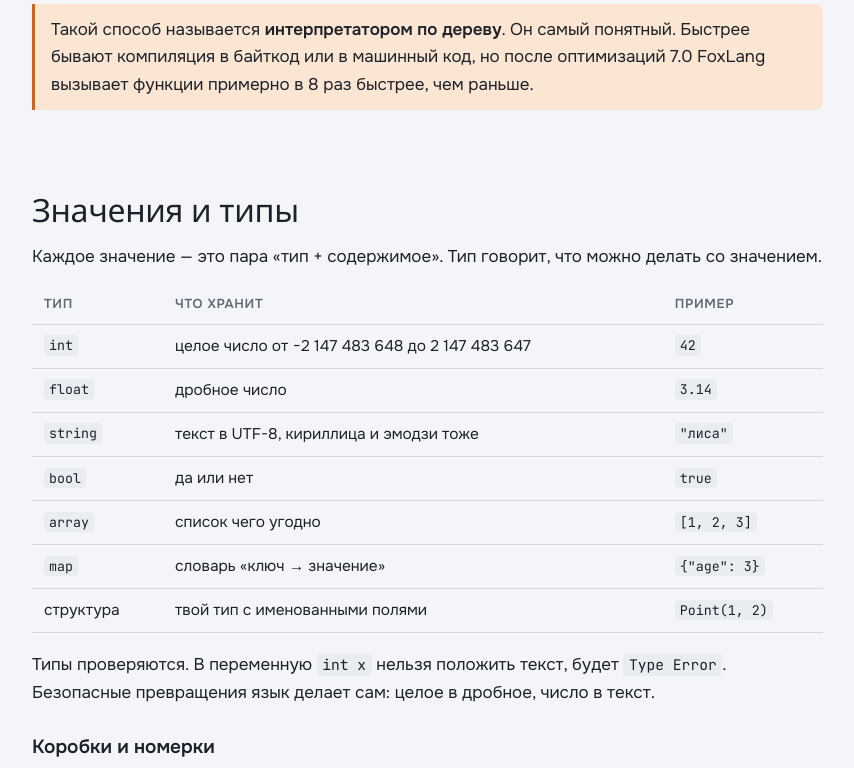
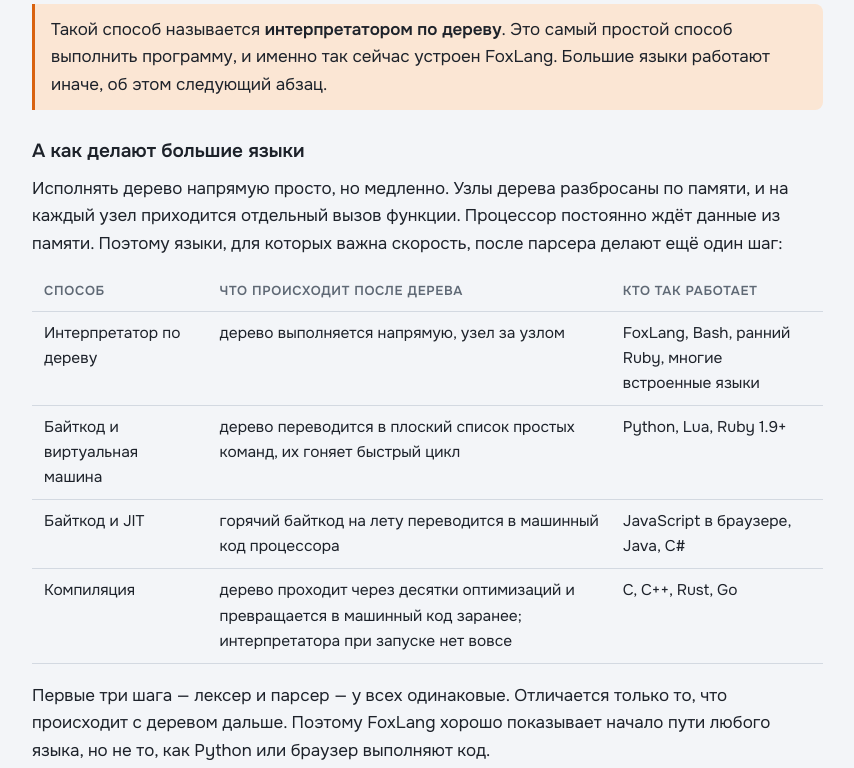
Before and after one commit to SkrinVex/FoxLang, a plain HTML site: page site/index.html in a window 1280 px wide. Shown: the part 2580-3348 px from the top of the page, without its empty margins (324-1178 px from the left). Drawn offline with Linux system fonts and the light colour scheme; a web font is replaced by a local one.

Commit message:
docs(site): say how larger languages run code, and what is specific to FoxLang
A comparison of tree walking, bytecode VMs, JIT and ahead-of-time
compilation; the return flag and the copy rule are marked as FoxLang's own.

```diff
--- a/site/index.html
+++ b/site/index.html
@@ -390,7 +390,22 @@ img { max-width: 100%; }
       <p>Парсер (<code>src/core/Parser.cpp</code>) знает грамматику: что после <code>int</code> идёт имя, потом <code>=</code>, потом выражение и <code>;</code>. Из токенов он строит <strong>дерево</strong>, его ещё называют AST. Умножение оказывается глубже сложения, поэтому считается раньше. Так и получается правило «умножение раньше сложения». Если грамматика нарушена, парсер сообщает <code>Syntax Error</code> с номером строки.</p>
       <h3>Шаг 3. Интерпретатор</h3>
       <p>У каждого вида узла дерева есть метод <code>eval</code> — «вычисли себя». Число возвращает себя. Сложение просит посчитать левую и правую ветку и складывает их. Объявление переменной кладёт результат в ячейку. Все виды узлов описаны в <code>include/foxlang/AST.h</code>: <code>if</code>, <code>while</code>, вызов функции, <code>a[i]</code>, <code>p.x</code>, <code>try</code> и остальные.</p>
-      <div class="note"><p>Такой способ называется <strong>интерпретатором по дереву</strong>. Он самый понятный. Быстрее бывают компиляция в байткод или в машинный код, но после оптимизаций 7.0 FoxLang вызывает функции примерно в 8 раз быстрее, чем раньше.</p></div>
+      <div class="note"><p>Такой способ называется <strong>интерпретатором по дереву</strong>. Это самый простой способ выполнить программу, и именно так сейчас устроен FoxLang. Большие языки работают иначе, об этом следующий абзац.</p></div>
+
+      <h3>А как делают большие языки</h3>
+      <p>Исполнять дерево напрямую просто, но медленно. Узлы дерева разбросаны по памяти, и на каждый узел приходится отдельный вызов функции. Процессор постоянно ждёт данные из памяти. Поэтому языки, для которых важна скорость, после парсера делают ещё один шаг:</p>
+      <div class="table-wrap">
+        <table>
+          <thead><tr><th>Способ</th><th>Что происходит после дерева</th><th>Кто так работает</th></tr></thead>
+          <tbody>
+            <tr><td>Интерпретатор по дереву</td><td>дерево выполняется напрямую, узел за узлом</td><td>FoxLang, Bash, ранний Ruby, многие встроенные языки</td></tr>
+            <tr><td>Байткод и виртуальная машина</td><td>дерево переводится в плоский список простых команд, их гоняет быстрый цикл</td><td>Python, Lua, Ruby 1.9+</td></tr>
+            <tr><td>Байткод и JIT</td><td>горячий байткод на лету переводится в машинный код процессора</td><td>JavaScript в браузере, Java, C#</td></tr>
+            <tr><td>Компиляция</td><td>дерево проходит через десятки оптимизаций и превращается в машинный код заранее; интерпретатора при запуске нет вовсе</td><td>C, C++, Rust, Go</td></tr>
+          </tbody>
+        </table>
+      </div>
+      <p>Первые три шага — лексер и парсер — у всех одинаковые. Отличается только то, что происходит с деревом дальше. Поэтому FoxLang хорошо показывает начало пути любого языка, но не то, как Python или браузер выполняют код.</p>
     </section>
 
     <section id="types">
@@ -423,7 +438,8 @@ void reset(array items) {
 }
 reset(a);
 print(a);           // [0, 2, 3]</pre>
-      <p>Правило простое: присваивание копирует, передача в функцию даёт ту же коробку, и функция может её поменять.</p>
+      <p>Правило такое: присваивание копирует, передача в функцию даёт ту же коробку, и функция может её поменять.</p>
+      <div class="note"><p>Это правило — особенность FoxLang, и в других языках оно другое. В Python, JavaScript и Java присваивание <code>b = a</code> <strong>не копирует</strong> список: обе переменные смотрят на одну коробку. В C++ копируется и присваивание, и передача в функцию. В Rust у значения есть один владелец, а остальные его «одалживают».</p></div>
       <pre class="fox" data-fox>struct Point {
     int x;
     int y = 0;
@@ -471,6 +487,7 @@ print(add(2, 3));   // 5</pre>
         <li>Функция забирает результат, опускает флажок и отдаёт 5.</li>
       </ol>
       <p>Раньше <code>return</code> был сделан через исключение C++, а это медленная операция. Флажок сделал вызовы примерно в 8 раз быстрее. <code>break</code> и <code>continue</code> в циклах работают тем же флажком.</p>
+      <div class="note"><p>Флажок — приём именно интерпретатора по дереву. В байткоде и в машинном коде никто ничего не опрашивает: при вызове функции запоминается адрес, куда вернуться, а <code>return</code> просто прыгает по этому адресу и убирает кадр функции со стека.</p></div>
       <p>Есть и защита от бесконечной рекурсии: если функция вызывает себя слишком глубоко, программа получит понятную ошибку вместо аварийного падения.</p>
     </section>
 
```
